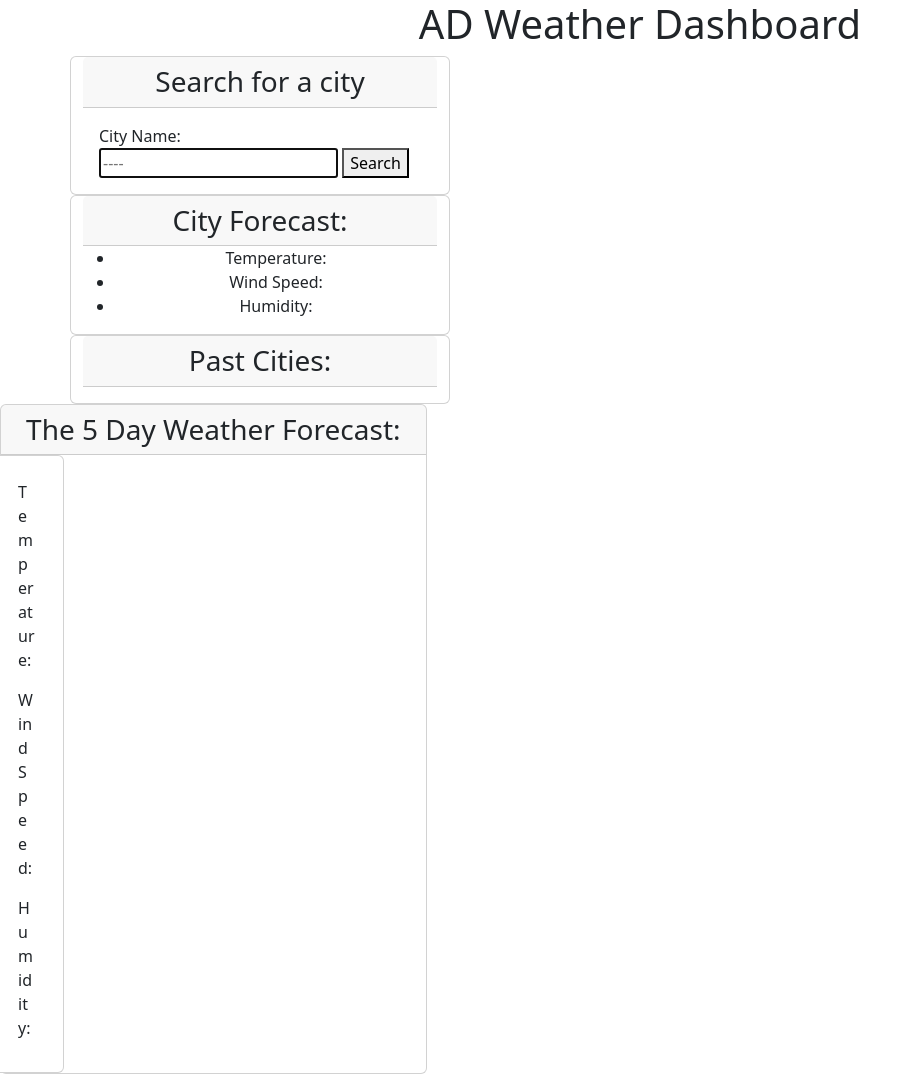
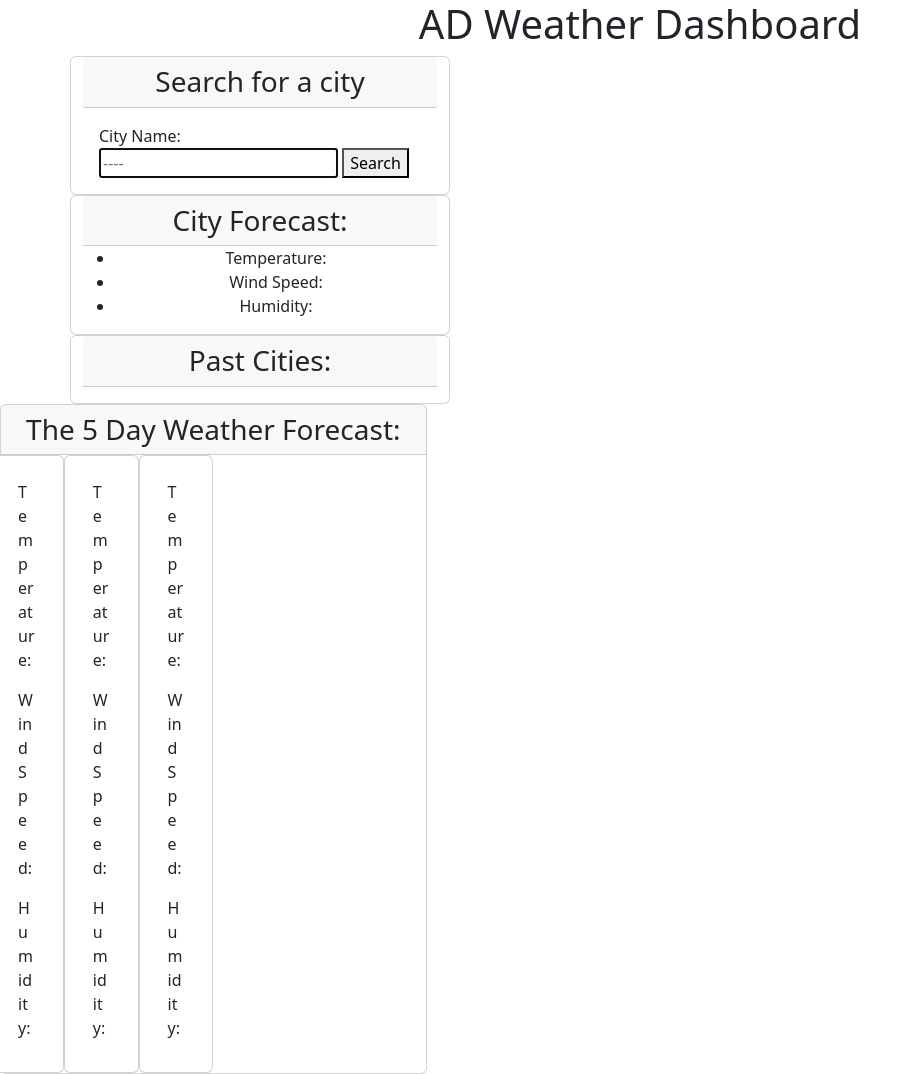
Before and after one commit to 0Adean0/AD-Weather-Report, a plain HTML site: page index.html in a window 1280 px wide. Shown: the whole page, without its empty margins (0-921 px from the left). Drawn offline with nearby package versions, Linux system fonts and the light colour scheme.

Commit message:
added cards 2 and 3 for 5 day weather forecast

```diff
--- a/index.html
+++ b/index.html
@@ -63,8 +63,22 @@
                     <p id="day-1-h" class="text">Humidity: </p>
                 </div>
             </div>
-
-
+            <div class="card col-md-2 future-weather">
+                <div class="card-body">
+                    <h4 id="future2" class="title"></h4>
+                    <p id="day-2-t" class="text">Temperature: </p>
+                    <p id="day-2-ws" class="text">Wind Speed: </p>
+                    <p id="day-2-h" class="text">Humidity: </p>
+                </div>
+            </div>
+            <div class="card col-md-2 future-weather">
+                <div class="card-body">
+                    <h4 id="future3" class="title"></h4>
+                    <p id="day-3-t" class="text">Temperature: </p>
+                    <p id="day-3-ws" class="text">Wind Speed: </p>
+                    <p id="day-3-h" class="text">Humidity: </p>
+                </div>
+            </div>
 
 
 
```
